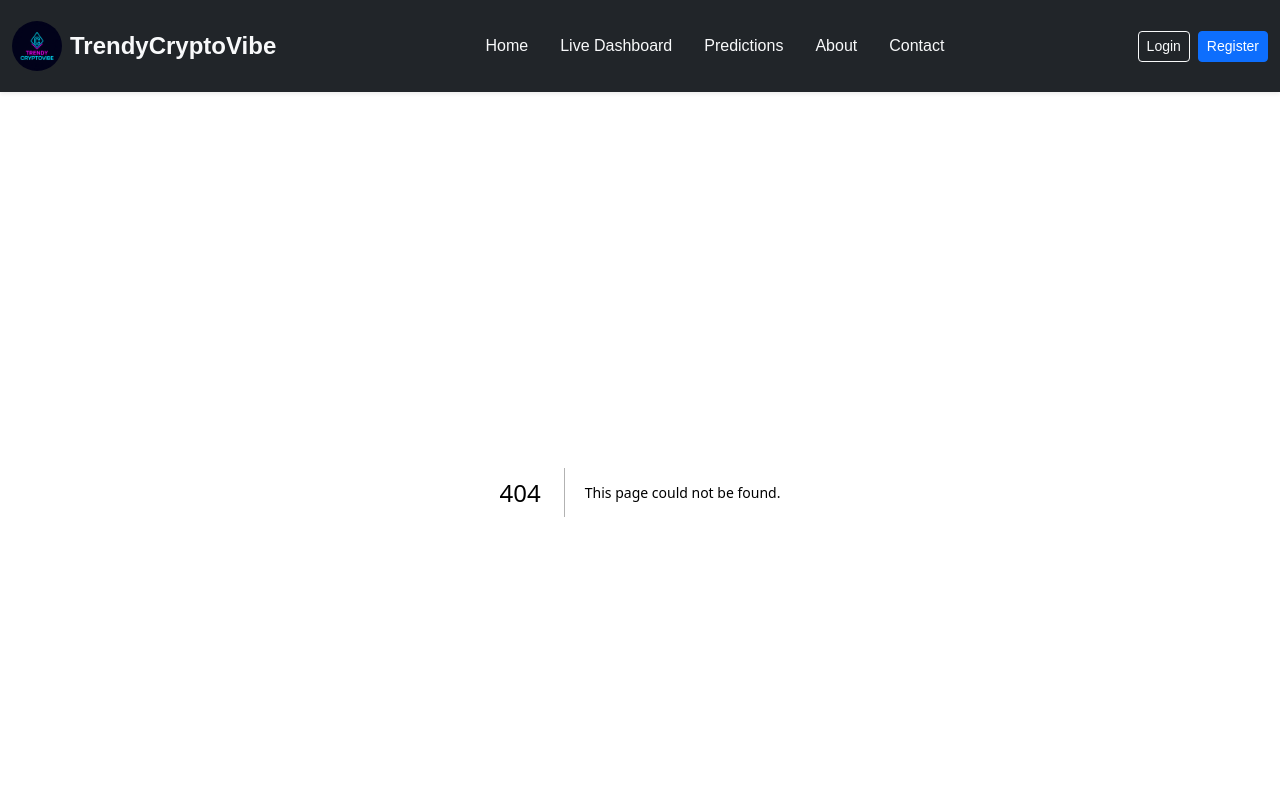
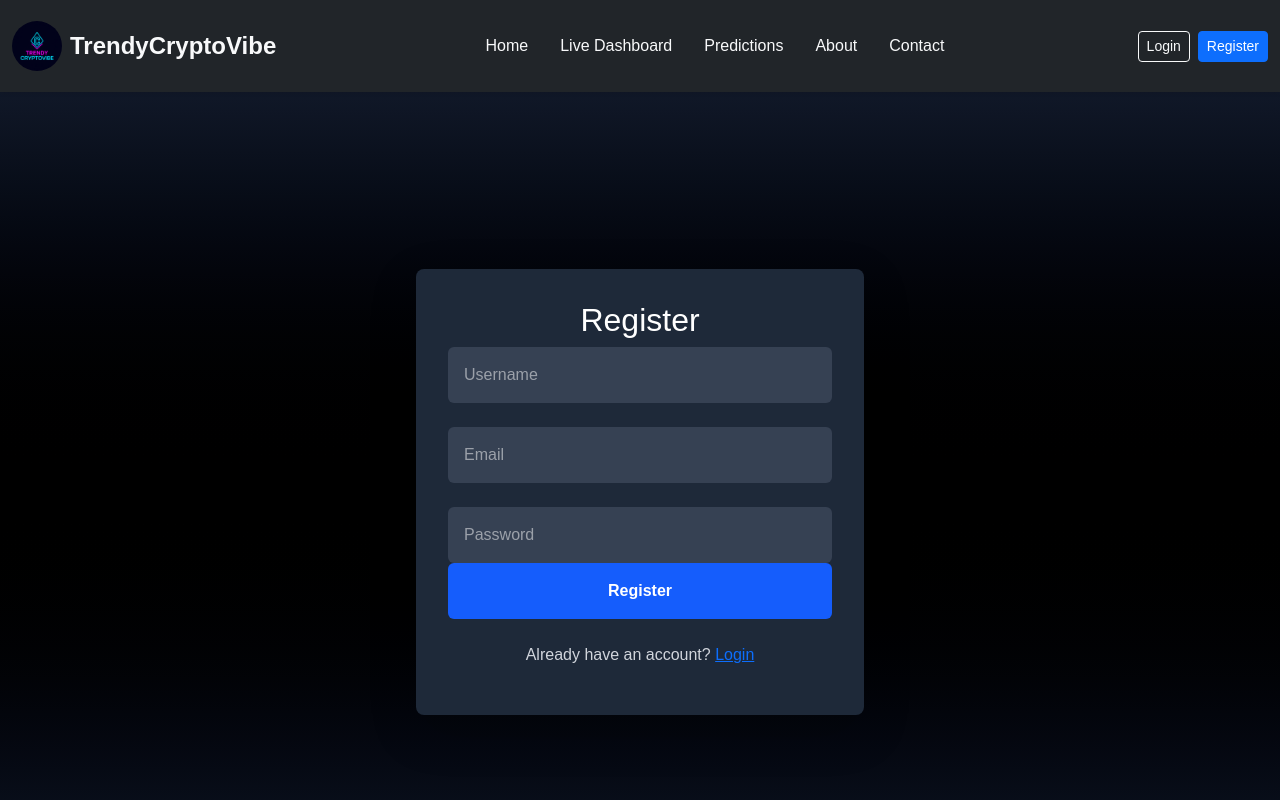
Before and after one commit to Kemmytheboss/CryptoHub, a Next.js app: page /register in a window 1280 px wide. Before the commit this address had no page. Shown: the top 800 px of the page. Built offline with nearby package versions, Linux system fonts and the light colour scheme.

Commit message:
added login and registraton foldersand route

```diff
--- /dev/null
+++ b/app/api/reddit/route.js
@@ -0,0 +1,32 @@
+export async function GET() {
+  try {
+    const res = await fetch(
+            "https://www.reddit.com/r/cryptocurrency+bitcoin+CryptoMarkets+ethtrader/hot.json?limit=20",
+      { next: { revalidate: 60 } } // cache for 60s
+    );
+
+    if (!res.ok) throw new Error("Failed to fetch Reddit posts");
+
+    const data = await res.json();
+
+    const posts = data.data.children.map((child) => ({
+      id: child.data.id,
+      title: child.data.title,
+      author: child.data.author,
+      url: `https://reddit.com${child.data.permalink}`,
+      ups: child.data.ups,
+      comments: child.data.num_comments,
+      created: new Date(child.data.created_utc * 1000).toLocaleString(),
+      subreddit: child.data.subreddit,
+      thumbnail:
+        child.data.thumbnail && child.data.thumbnail.startsWith("http")
+          ? child.data.thumbnail
+          : null,
+    }));
+
+    return Response.json({ success: true, posts});
+  } catch (error) {
+    console.error("Reddit API Error:", error);
+    return Response.json({ error: "Failed to fetch news" }, { status: 500 });
+  }
+}
--- /dev/null
+++ b/app/register/page.jsx
@@ -0,0 +1,73 @@
+"use client";
+
+import { useState } from "react";
+import { useRouter } from "next/navigation";
+
+export default function RegisterPage() {
+    const [form, setForm] = useState({
+        username: "",
+        email: "",
+        password: ""
+    });
+
+    const router = useRouter();
+
+    const handleChange = (e) => {
+        setForm({
+            ...form,
+            [e.target.name]: e.target.value
+        });
+    };
+
+    const handleSubmit = async (e) => {
+        e.preventDefault();
+        console.log("Registering user:", form);
+        router.push("/login"); // redirect to login after registration
+    };
+
+    return (
+        <div className="min-h-screen flex items-center justify-center bg-gradient-to-b from-gray-900 via-black to-gray-900 p-6">
+            <div className="bg-gray-800 p-8 rounded-lg shadow-lg w-full max-w-md text-center">
+                <h2 className="text-2xl font-bold text-white mb-6">Register</h2>
+                <form onSubmit={handleSubmit} className="flex flex-col">
+                    <input
+                        type="text"
+                        name="username"
+                        placeholder="Username"
+                        value={form.username}
+                        onChange={handleChange}
+                        required
+                        className="w-full mb-4 p-3 rounded bg-gray-700 text-white focus:outline-none focus:ring-2 focus:ring-blue-500"
+                    />
+                    <input
+                        type="email"
+                        name="email"
+                        placeholder="Email"
+                        value={form.email}
+                        onChange={handleChange}
+                        required
+                        className="w-full mb-4 p-3 rounded bg-gray-700 text-white focus:outline-none focus:ring-2 focus:ring-blue-500"
+                    />
+                    <input
+                        type="password"
+                        name="password"
+                        placeholder="Password"
+                        value={form.password}
+                        onChange={handleChange}
+                        required
+                        className="w-full mb-6 p-3 rounded bg-gray-700 text-white focus:outline-none focus:ring-2 focus:ring-blue-500"
+                    />
+                    <button
+                        type="submit"
+                        className="w-full bg-blue-600 hover:bg-blue-700 text-white font-semibold py-3 rounded transition-colors"
+                    >
+                        Register
+                    </button>
+                </form>
+                <p className="mt-4 text-gray-300">
+                    Already have an account? <a href="/login" className="text-blue-500 hover:underline">Login</a>
+                </p>
+            </div>
+        </div>
+    );
+}
```
Also changed, not shown: app/login/page.jsx (added), components/AuthForm.jsx (added).
